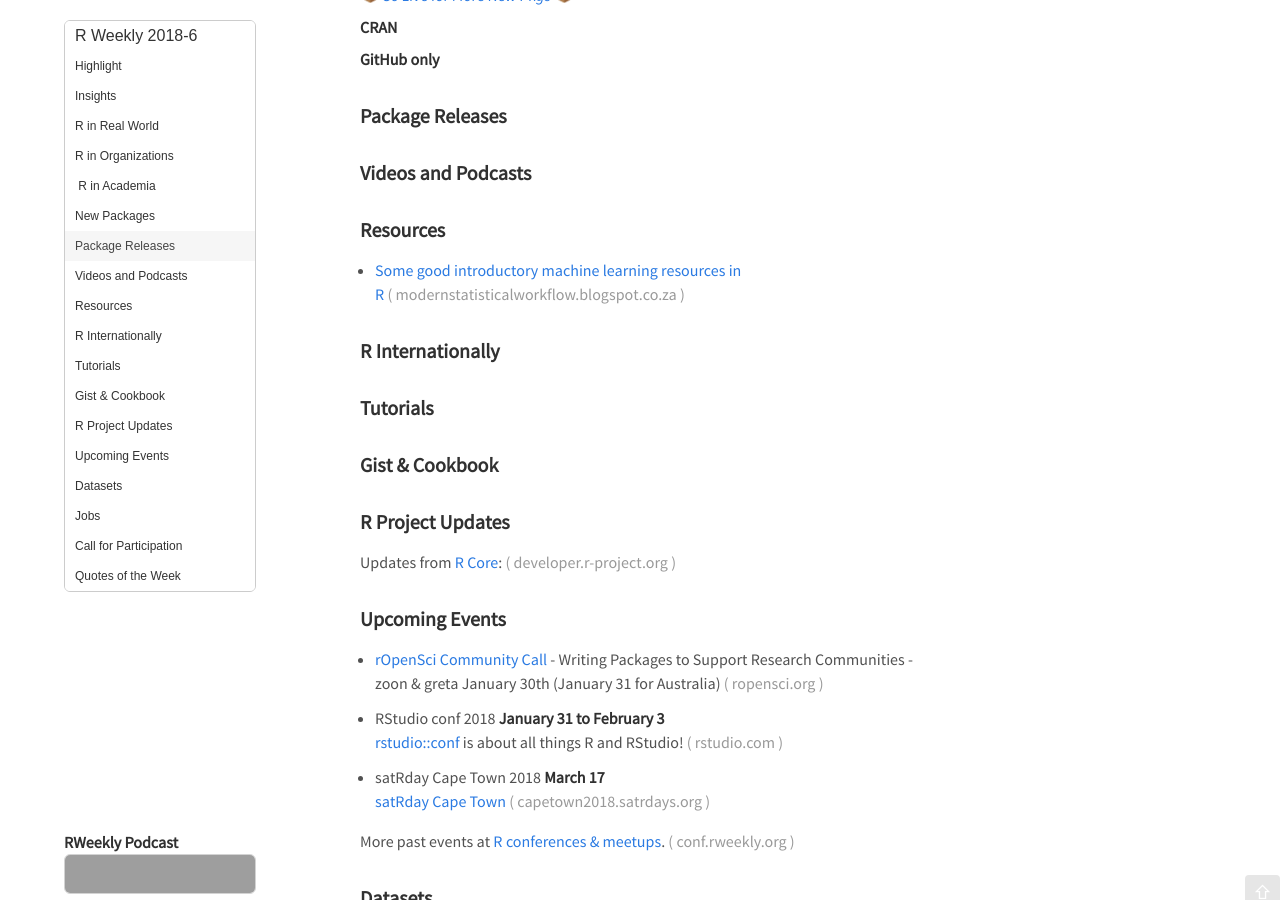
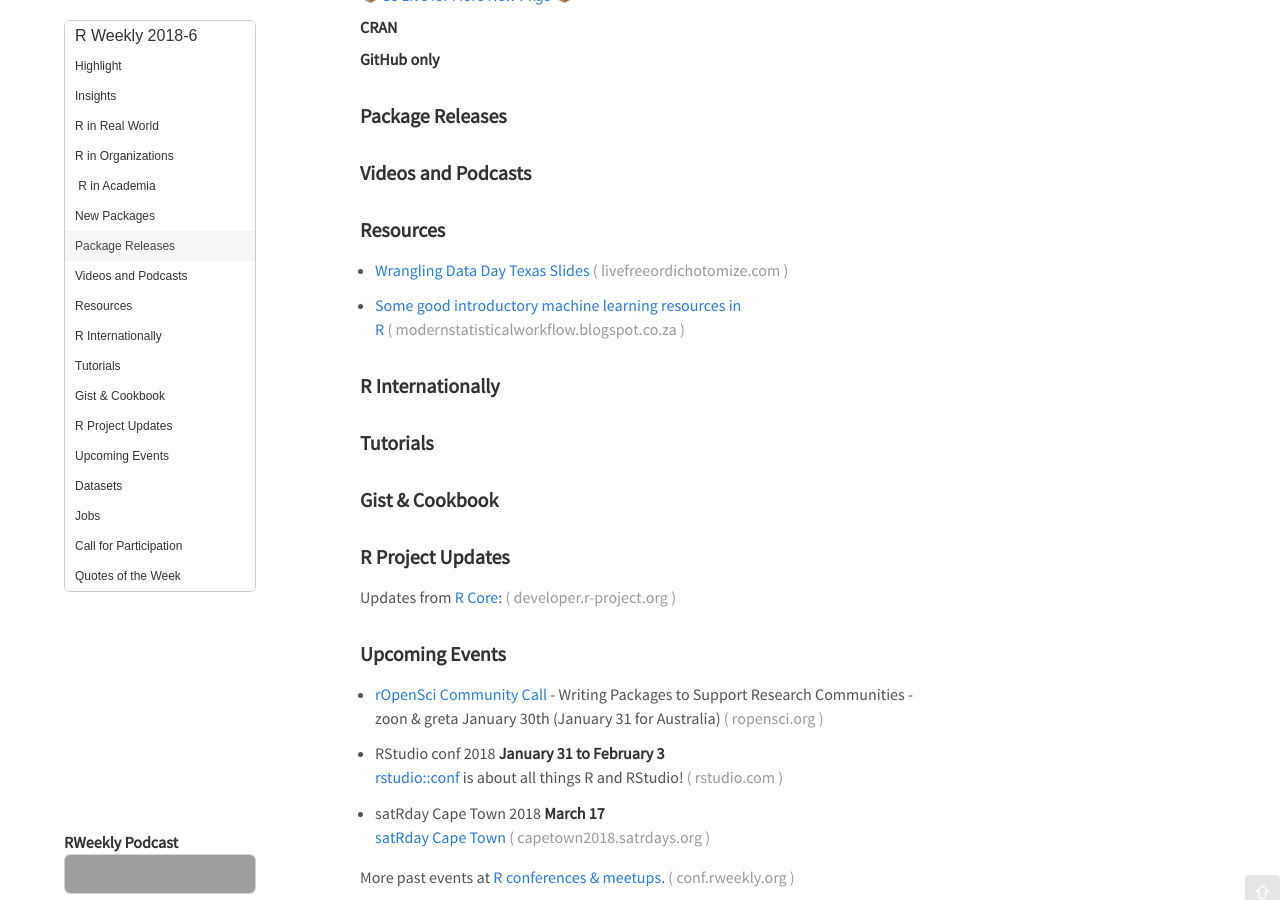
Before and after one commit to rweekly/rweekly.org, a Jekyll site: the page built from draft.md, in a window 1280 px wide and 900 px high, scrolled down 539 px. Built offline with Jekyll 4.4.1, drawn with Linux system fonts in a browser that asks for light colours; emoji names are drawn with the system emoji font; comment, search, counter and statistics services are not loaded; grey boxes are pictures that could not be loaded.

Commit message:
Add Data Day Texas slides

```diff
--- a/draft.md
+++ b/draft.md
@@ -48,6 +48,8 @@ Release Date: 2018-2-5
 
 
 ###  Resources
+
++ [Wrangling Data Day Texas Slides](http://livefreeordichotomize.com/2018/01/28/wrangling-data-day-texas-slides/)
 
 + [Some good introductory machine learning resources in R](http://modernstatisticalworkflow.blogspot.co.za/2018/01/some-good-introductory-machine-learning.html)
 
```
